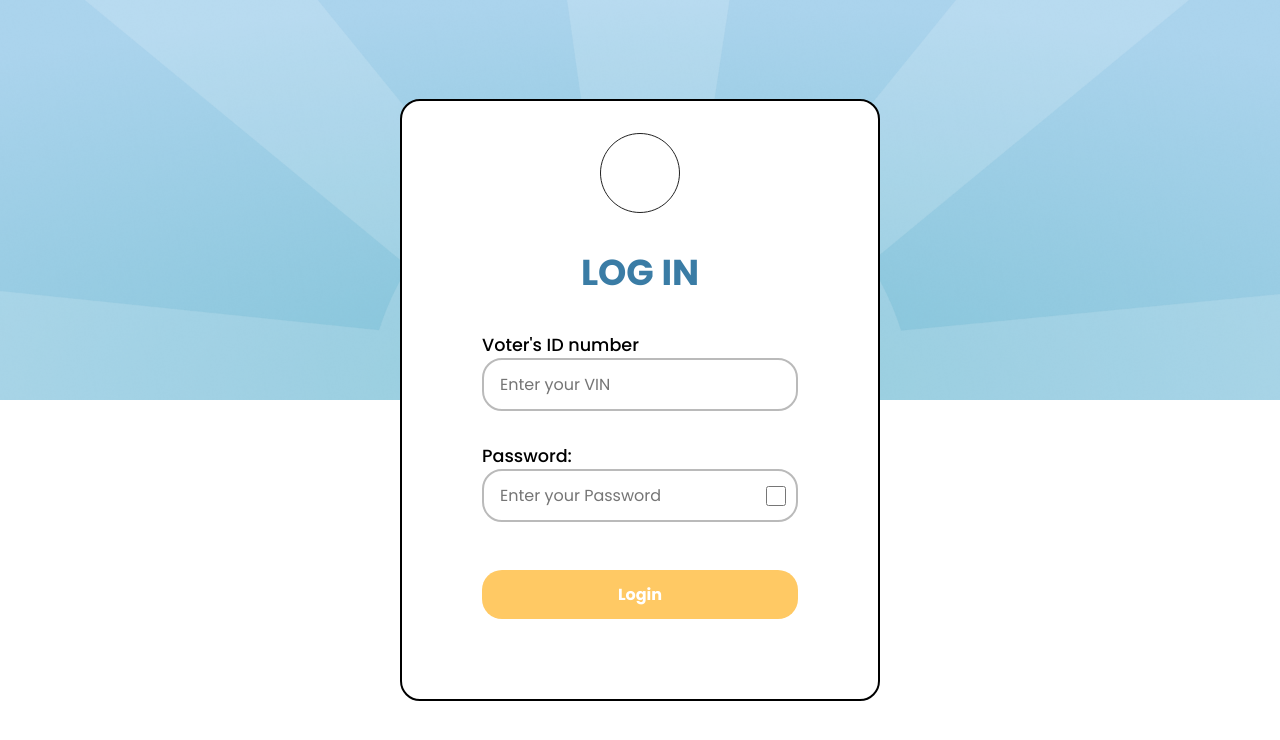
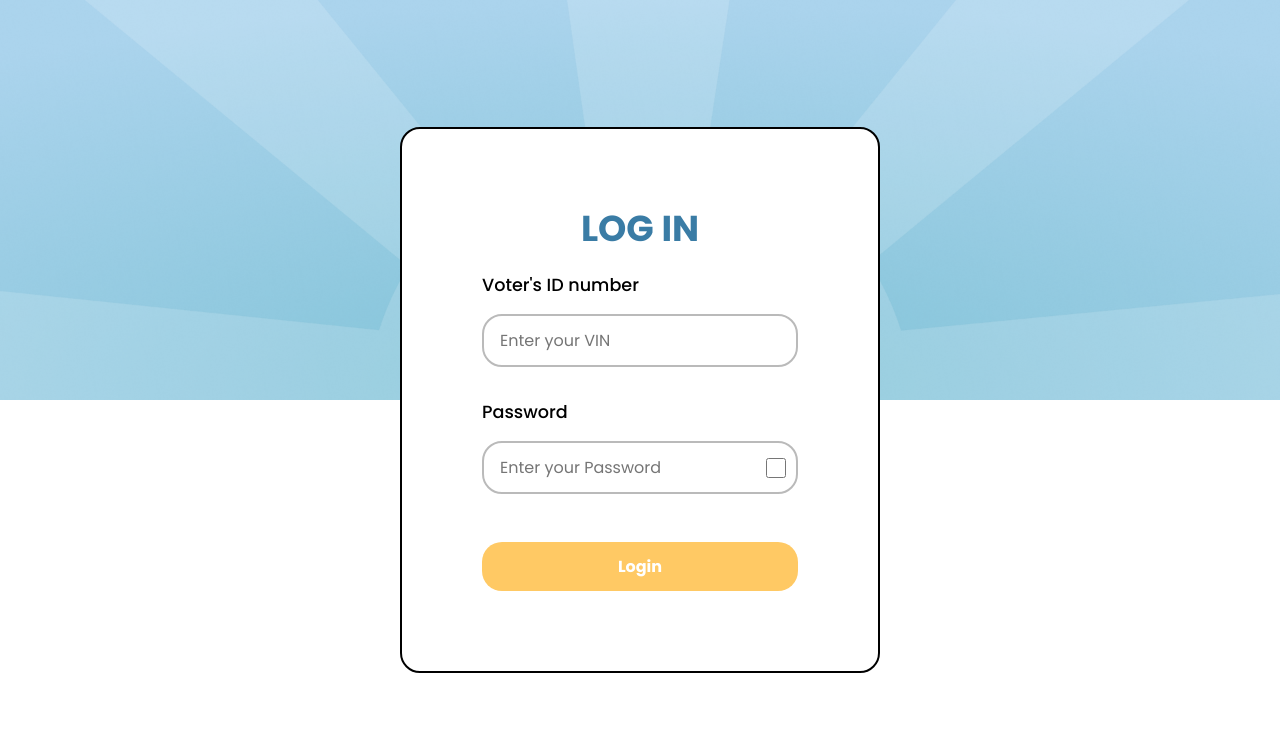
Before and after one commit to Fabshkiee/Cin-ergy-PolliTeko, a Flask app: page / in a window 1280 px wide. Shown: the top 740 px of the page. Run offline with Flask 3, Linux system fonts and the light colour scheme.

Commit message:
Refactor login styles and update candidate image class; remove unused SVG from login page

```diff
--- a/static/login.css
+++ b/static/login.css
@@ -32,6 +32,7 @@ body::before {
     background: url('/static/Login BG.png') 50% / cover no-repeat;
     z-index: -1;
 }
+
 html {
     scroll-behavior: smooth;
 }
@@ -47,7 +48,7 @@ svg{
 .authlogin {
     margin: 5rem auto;
     width: 30rem;
-    min-height: 34rem;
+    min-height: 32rem;
     height: auto;
     align-items: center;
     padding: 5rem 5rem 5rem;
@@ -58,7 +59,7 @@ svg{
 }
 
 .authlogin h1 {
-    padding: 2rem 0rem 2rem 0rem;
+    padding: 2.5rem 0rem 1rem 0rem;
     text-align: center;
     display: flex;
     flex-direction: column;
@@ -84,6 +85,7 @@ svg{
     align-items:flex-start ;
 }
 
+
 .authlogin input {
     width: 100%; /* Make the input take the full width of its container */
     padding: 0.75rem 1rem; /* Add internal spacing for better usability */
@@ -95,6 +97,7 @@ svg{
     box-sizing: border-box; /* Ensure padding doesn't affect width */
     transition: border-color 0.3s ease, box-shadow 0.3s ease; /* Add smooth transitions for focus effects */
     margin-bottom: 2rem;
+    margin-top: 1rem;
 }
 
 .authlogin input:focus {
@@ -145,9 +148,10 @@ svg{
     display: flex; /* Enable flexbox for centering */
     justify-content: center; /* Center horizontally */
     align-items: center; /* Center vertically */
-    color: red; /* Optional: Add color for better visibility */
+    color: rgb(255, 45, 45); /* Optional: Add color for better visibility */
     font-size: 0.9rem; /* Optional: Adjust font size */
     text-align: center; /* Optional: Ensure text is centered */
+    margin: 0rem 0rem 1rem 0rem;
 }
 
 @media (max-width: 768px) {
--- a/templates/candidates.html
+++ b/templates/candidates.html
@@ -52,7 +52,7 @@
                 <li>
                     <div class="candidate-card">
                         <div class="candidate-image">
-                            <img src="{{ candidate.photo }}" alt="Candidate Image">
+                            <img src="{{ candidate.photo }}" class="candidateprof" alt="Candidate Image">
                         </div>
                         <div class="candidate-details">
                             <h3>{{ candidate.last_name }}, {{ candidate.first_name }}</h3>
--- a/templates/index.html
+++ b/templates/index.html
@@ -8,9 +8,6 @@
 </head>
 <body>
     <section class="authlogin">
-        <svg xmlns="http://www.w3.org/2000/svg" width="80" height="80" viewBox="0 0 80 80" fill="none">
-            <path d="M67.9307 12.0693C83.3564 27.495 83.3564 52.505 67.9307 67.9307C52.505 83.3564 27.495 83.3564 12.0693 67.9307C-3.35643 52.505 -3.35643 27.495 12.0693 12.0693C27.495 -3.35643 52.505 -3.35643 67.9307 12.0693Z" fill="white" stroke="#212121"/>
-            </svg>
         <h1>LOG IN</h1>
     <form class="form" method="POST" action="/login">
         {% if error%}
@@ -20,7 +17,7 @@
         <br>
         <input class="inputID" type="text" id="userID" name="userID" placeholder="Enter your VIN" autocomplete="off">
         <br>
-        <label for="password">Password:</label>
+        <label for="password">Password</label>
         <br>
         <div class="password-container">
             <input type="password" id="password" name="password" placeholder="Enter your Password" autocomplete="off">
```
Also changed, not shown: static/politeko-logo-gradient.png (added).
